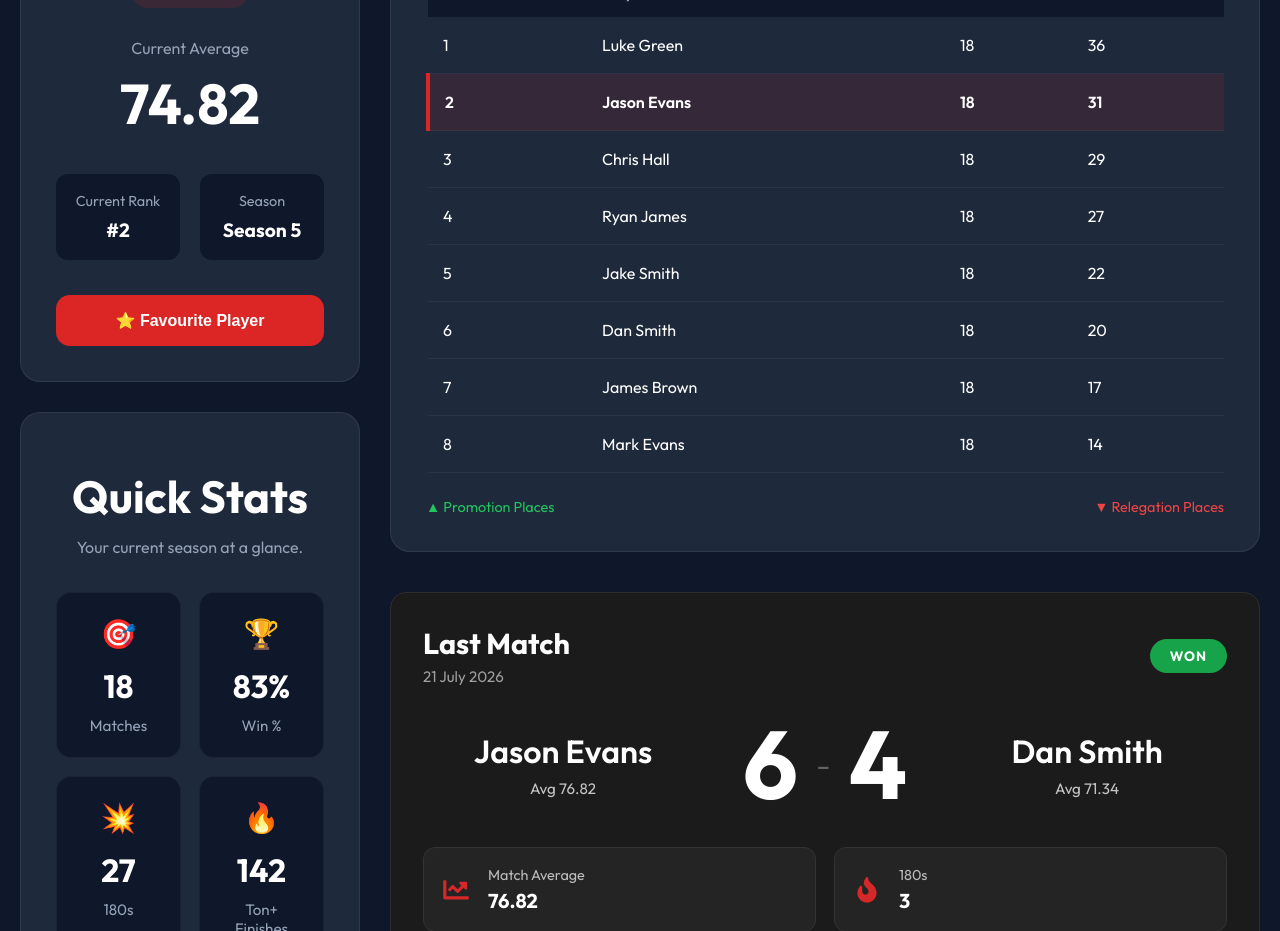
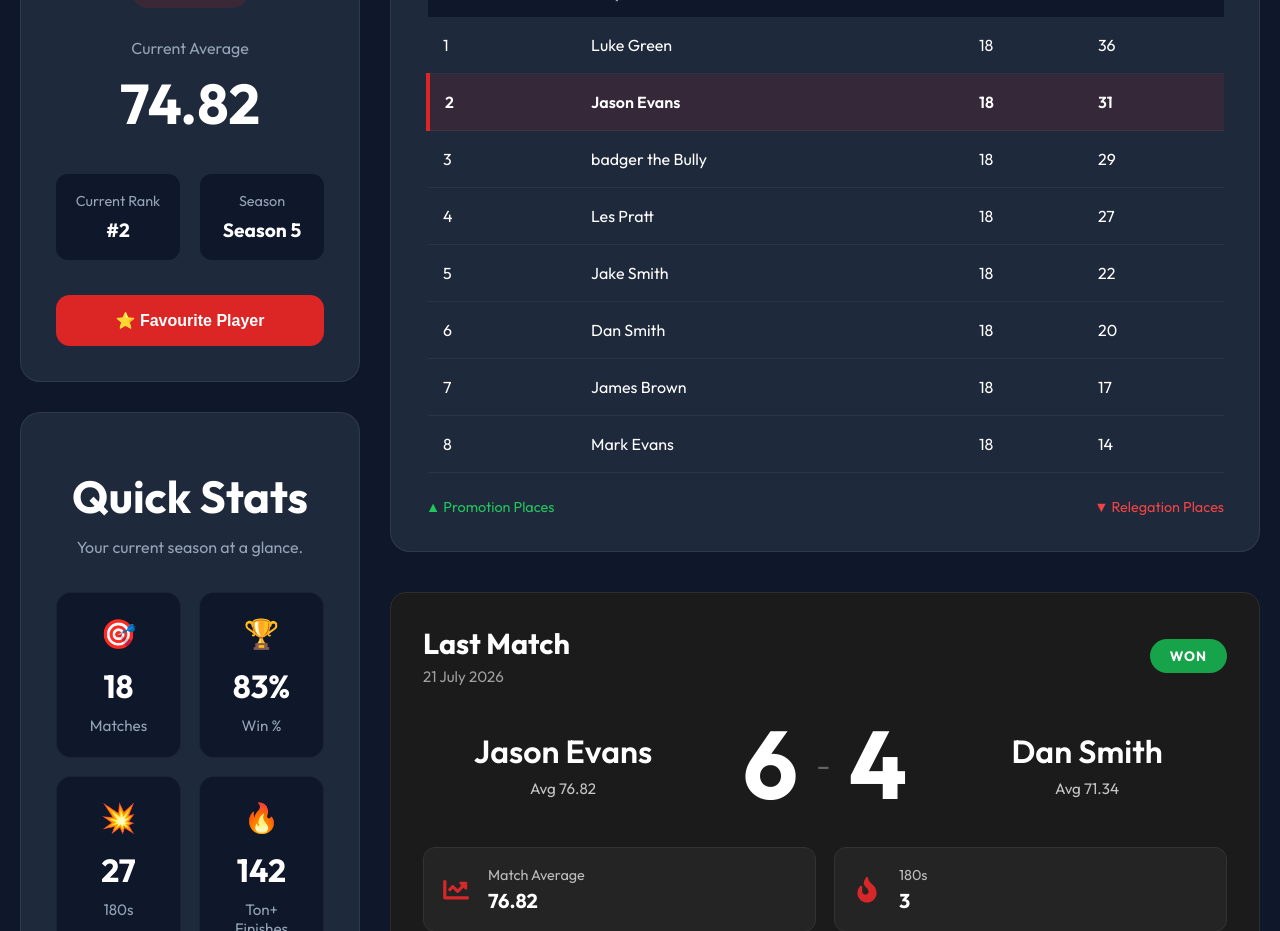
Before and after one commit to GrumpyMonk26/PremierDartsLeague, a React (Vite) app: page /dashboard in a window 1280 px wide. Shown: the part 1140-2071 px from the top of the page. Built offline with nearby package versions, Linux system fonts and the light colour scheme.

Commit message:
updated player names in league position

```diff
--- a/src/components/Dashboard/LeaguePosition/LeaguePosition.jsx
+++ b/src/components/Dashboard/LeaguePosition/LeaguePosition.jsx
@@ -4,8 +4,8 @@ function LeaguePosition() {
   const standings = [
     { pos: 1, player: "Luke Green", played: 18, points: 36 },
     { pos: 2, player: "Jason Evans", played: 18, points: 31 },
-    { pos: 3, player: "Chris Hall", played: 18, points: 29 },
-    { pos: 4, player: "Ryan James", played: 18, points: 27 },
+    { pos: 3, player: "badger the Bully", played: 18, points: 29 },
+    { pos: 4, player: "Les Pratt", played: 18, points: 27 },
     { pos: 5, player: "Jake Smith", played: 18, points: 22 },
     { pos: 6, player: "Dan Smith", played: 18, points: 20 },
     { pos: 7, player: "James Brown", played: 18, points: 17 },
```
